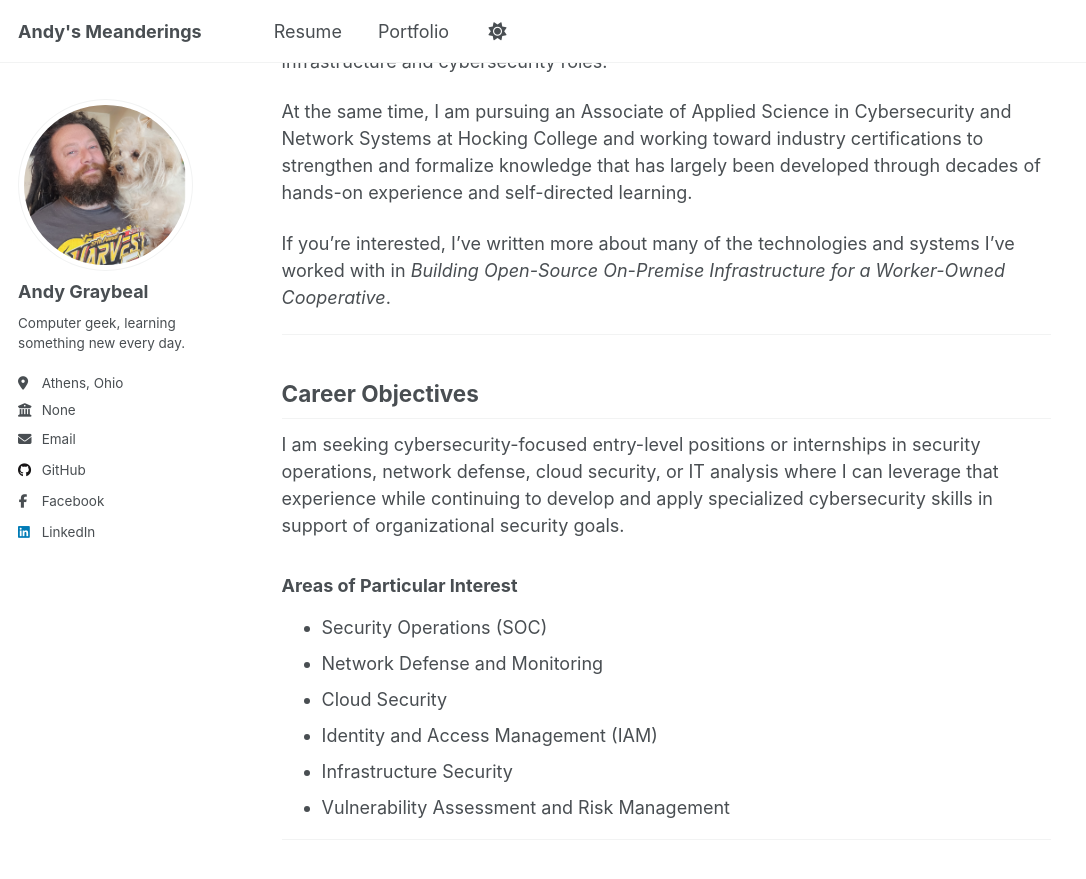
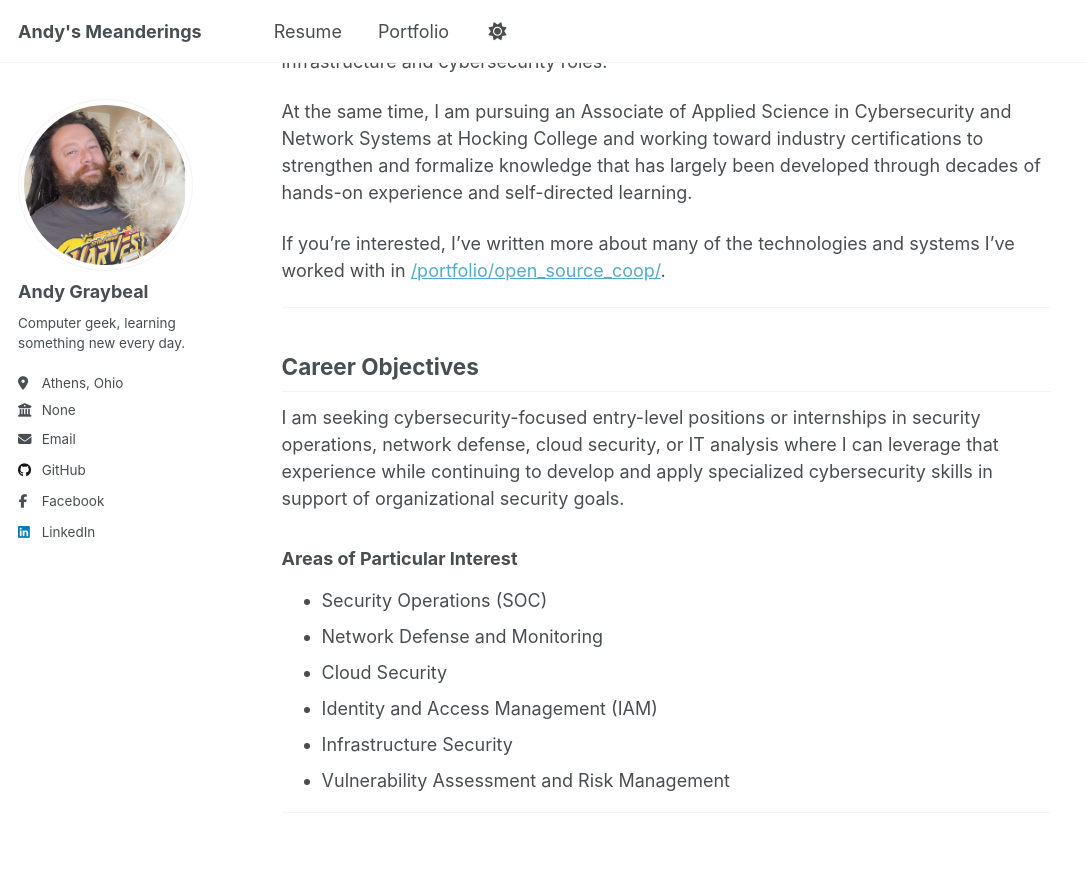
Before and after one commit to andy-graybeal/andy-graybeal.github.io, a Jekyll site: the page built from _pages/about.md, in a window 1280 px wide and 900 px high, scrolled down 800 px. Shown: the top 879 px of the window, without its empty margins (0-1086 px from the left). Built offline with Jekyll 4.4.1, drawn with Linux system fonts in a browser that asks for light colours; a script that is not in the unit is left out.

Commit message:
Update about.md

```diff
--- a/_pages/about.md
+++ b/_pages/about.md
@@ -68,7 +68,7 @@ I am now expanding that foundation through hands-on work with modern open-source
 
 At the same time, I am pursuing an Associate of Applied Science in Cybersecurity and Network Systems at Hocking College and working toward industry certifications to strengthen and formalize knowledge that has largely been developed through decades of hands-on experience and self-directed learning.
 
-If you're interested, I've written more about many of the technologies and systems I've worked with in *Building Open-Source On-Premise Infrastructure for a Worker-Owned Cooperative*.
+If you're interested, I've written more about many of the technologies and systems I've worked with in [/portfolio/open_source_coop/](Building Open-Source On-Premise Infrastructure for a Worker-Owned Cooperative).
 
 
 
```
